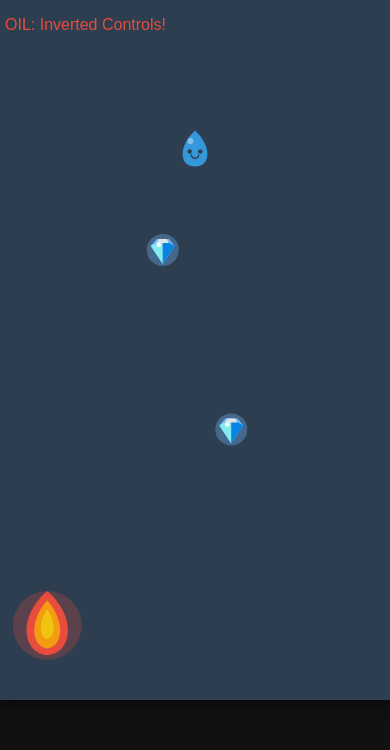
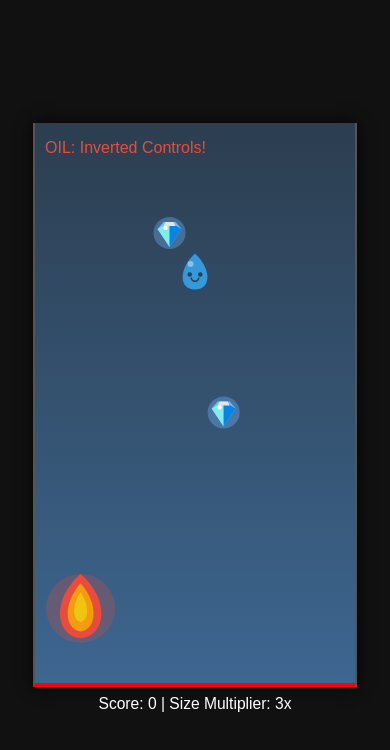
Before and after one commit to beumsk/drop, a plain HTML site: page index.html in a window 390 px wide. Drawn offline with Linux system fonts and the light colour scheme.

Commit message:
responsive design

```diff
--- a/index.css
+++ b/index.css
@@ -1,37 +1,47 @@
+html,
 body {
   margin: 0;
+  padding: 0;
+  width: 100vw;
+  height: 100vh;
   overflow: hidden;
   display: flex;
+  flex-direction: column;
   justify-content: center;
+  align-items: center;
   background-color: #111;
   color: white;
   font-family: sans-serif;
 }
 
-#gameContainer {
-  position: relative;
-  width: 400px;
-  height: 700px;
-}
-
 canvas {
+  display: block;
   background-color: #2c3e50;
+  background-image: linear-gradient(to top, #3d6690, #2c3e50);
   box-shadow: 0 0 15px rgba(0, 0, 0, 0.8);
   border-left: 2px solid #555;
   border-right: 2px solid #555;
-  scale: 0.8;
-}
-@media screen and (min-height: 700px) {
-  canvas {
-    scale: 1;
-  }
+  border-bottom: 4px solid red;
+  margin: 0 auto;
+  width: auto;
+  height: auto;
+  max-width: 100vw;
+  max-height: 100vh;
+  aspect-ratio: 320 / 560;
+  object-fit: contain;
 }
 
 #ui {
-  position: absolute;
-  top: 10px;
+  /* position: absolute;
+  bottom: 0; */
   text-align: center;
   pointer-events: none;
+}
+
+#ui p {
+  margin: 0;
+  padding: 0.5rem;
+  font-size: clamp(0.5rem, 4vw, 1rem);
 }
 
 .overlayUI {
@@ -44,6 +54,7 @@ canvas {
   flex-direction: column;
   justify-content: center;
   align-items: center;
+  overflow: hidden;
 }
 
 #gameOverUI {
--- a/index.html
+++ b/index.html
@@ -2,14 +2,15 @@
 <html lang="fr">
   <head>
     <meta charset="UTF-8" />
+    <meta name="viewport" content="width=device-width, initial-scale=1" />
     <title>Drop</title>
     <link rel="stylesheet" type="text/css" href="index.css" />
   </head>
   <body>
+    <canvas id="gameCanvas" width="320" height="560"></canvas>
     <div id="ui">
-      <h2 id="scoreDisplay">Score: 0</h2>
+      <p id="scoreDisplay">Score: 0</p>
     </div>
-    <canvas id="gameCanvas" width="400" height="700"></canvas>
 
     <div id="gameOverUI" class="overlayUI">
       <h1>EVAPORATED!</h1>
--- a/index.js
+++ b/index.js
@@ -620,7 +620,7 @@ function checkCollisions() {
           break;
         case "GEM":
           let multiplier = Math.max(1, Math.floor(player.radius / 5));
-          score += 100 * multiplier;
+          score += 10 * multiplier;
           break;
         case "WATER":
           player.modifySize(2);
```
